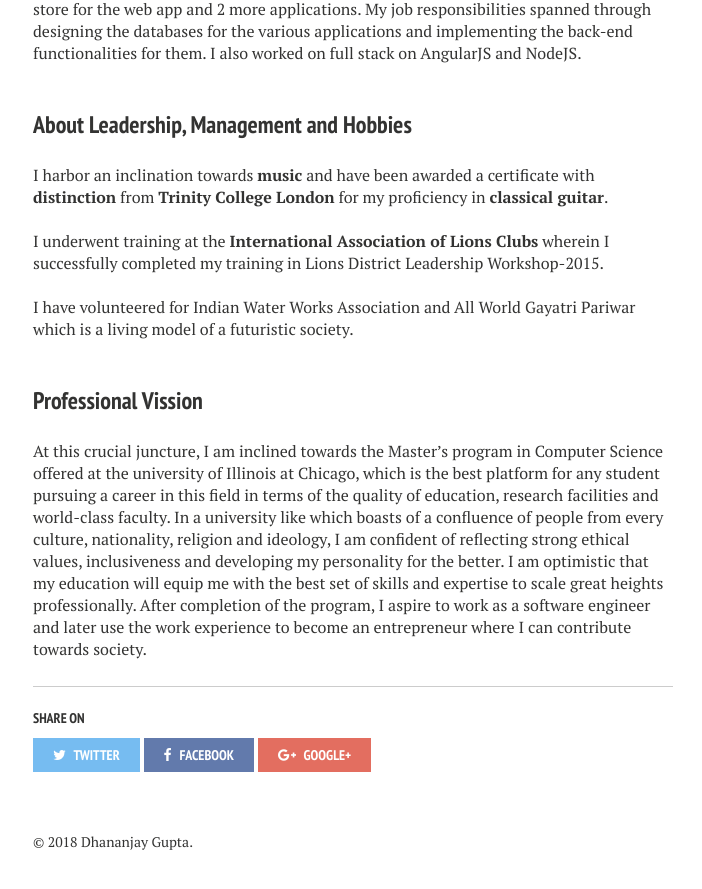
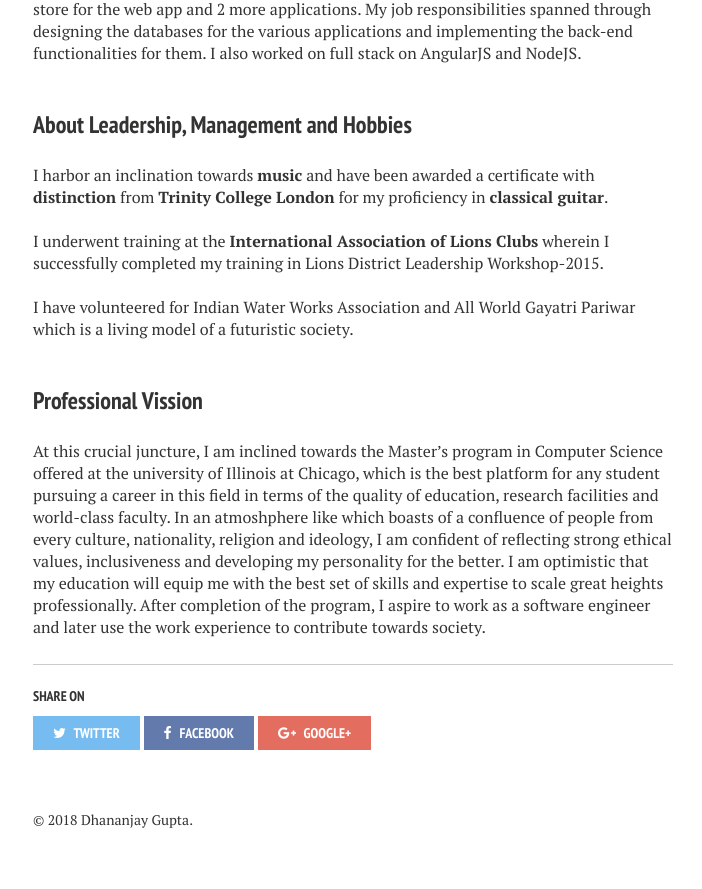
Before and after one commit to DhananjayGupta300/DhananjayGupta300.github.io, a Jekyll site: the page built from about/index.md, in a window 1280 px wide and 900 px high, scrolled down 1530 px. Shown: the top 889 px of the window, without its empty margins (287-989 px from the left). Built offline with Jekyll 4.4.1, drawn with Linux system fonts in a browser that asks for light colours; nearby versions of some CDN libraries.

Commit message:
Update index.md

```diff
--- a/about/index.md
+++ b/about/index.md
@@ -26,4 +26,4 @@ I underwent training at the **International Association of Lions Clubs** wherein
 I have volunteered for Indian Water Works Association and All World Gayatri Pariwar which is a living model of a futuristic society.<br/><br/>
 
 ### Professional Vission
-At this crucial juncture, I am inclined towards the Master’s program in Computer Science offered at the university of Illinois at Chicago, which is the best platform for any student pursuing a career in this field in terms of the quality of education, research facilities and world-class faculty. In a university like which boasts of a confluence of people from every culture, nationality, religion and ideology, I am confident of reflecting strong ethical values, inclusiveness and developing my personality for the better. I am optimistic that my education will equip me with the best set of skills and expertise to scale great heights professionally. After completion of the program, I aspire to work as a software engineer and later use the work experience to become an entrepreneur where I can contribute towards society.
+At this crucial juncture, I am inclined towards the Master’s program in Computer Science offered at the university of Illinois at Chicago, which is the best platform for any student pursuing a career in this field in terms of the quality of education, research facilities and world-class faculty. In an atmoshphere like which boasts of a confluence of people from every culture, nationality, religion and ideology, I am confident of reflecting strong ethical values, inclusiveness and developing my personality for the better. I am optimistic that my education will equip me with the best set of skills and expertise to scale great heights professionally. After completion of the program, I aspire to work as a software engineer and later use the work experience to contribute towards society.
```
